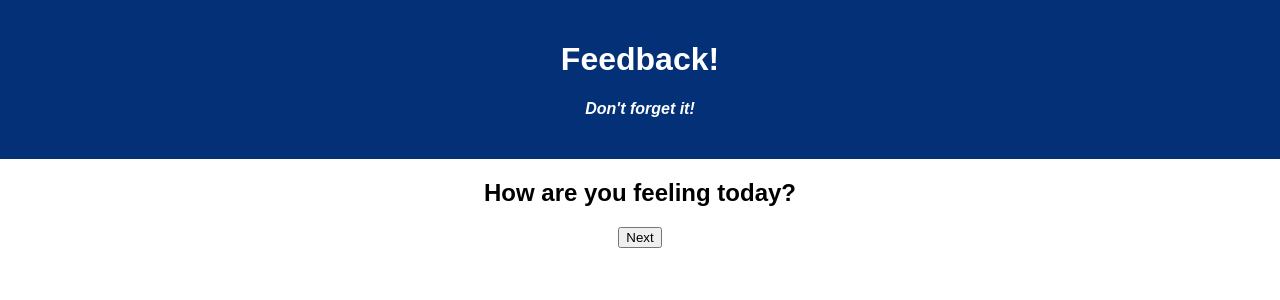
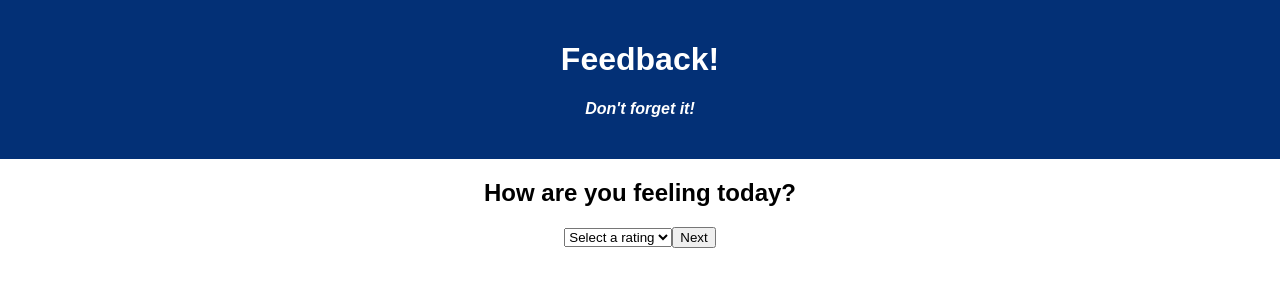
Before and after one commit to ntreimer/weekend-redux-feedback-loop, a React (Create React App) app: page /#/feelings in a window 1280 px wide. Shown: the top 300 px of the page. Built offline with nearby package versions, Linux system fonts and the light colour scheme.

Commit message:
added input fields for components

```diff
--- a/src/components/Comments/Comments.jsx
+++ b/src/components/Comments/Comments.jsx
@@ -8,6 +8,7 @@ function Comments() {
     }
     return (<>
         <h2>Any comments you want to leave?</h2>
+        <input type="text"/>
         <button type="button" onClick={goToReview}>Next</button>
     </>);
 }
--- a/src/components/Feelings/Feelings.jsx
+++ b/src/components/Feelings/Feelings.jsx
@@ -8,6 +8,14 @@ function Feelings() {
     }
     return (<>
         <h2>How are you feeling today?</h2>
+        <select name="feeling-rating" id="feeling-rating">
+            <option value="" disabled selected>Select a rating</option>
+            <option value="1">1</option>
+            <option value="2">2</option>
+            <option value="3">3</option>
+            <option value="4">4</option>
+            <option value="5">5</option>
+        </select>
         <button type="button" onClick={goToUnderstanding}>Next</button>
     </>);
 }
--- a/src/components/Support/Support.jsx
+++ b/src/components/Support/Support.jsx
@@ -8,6 +8,14 @@ function Support() {
     }
     return (<>
         <h2>How well are you being supported?</h2>
+        <select name="support-rating" id="support-rating">
+            <option value="" disabled selected>Select a rating</option>
+            <option value="1">1</option>
+            <option value="2">2</option>
+            <option value="3">3</option>
+            <option value="4">4</option>
+            <option value="5">5</option>
+        </select>
         <button type="button" onClick={goToComments}>Next</button>
     </>);
 }
--- a/src/components/Understanding/Understanding.jsx
+++ b/src/components/Understanding/Understanding.jsx
@@ -8,6 +8,14 @@ function Understanding() {
     }
     return (<>
         <h2>How well are you understanding the content?</h2>
+        <select name="understanding-rating" id="understanding-rating">
+            <option value="" disabled selected>Select a rating</option>
+            <option value="1">1</option>
+            <option value="2">2</option>
+            <option value="3">3</option>
+            <option value="4">4</option>
+            <option value="5">5</option>
+        </select>
         <button type="button" onClick={goToSupport}>Next</button>
     </>);
 }
```
